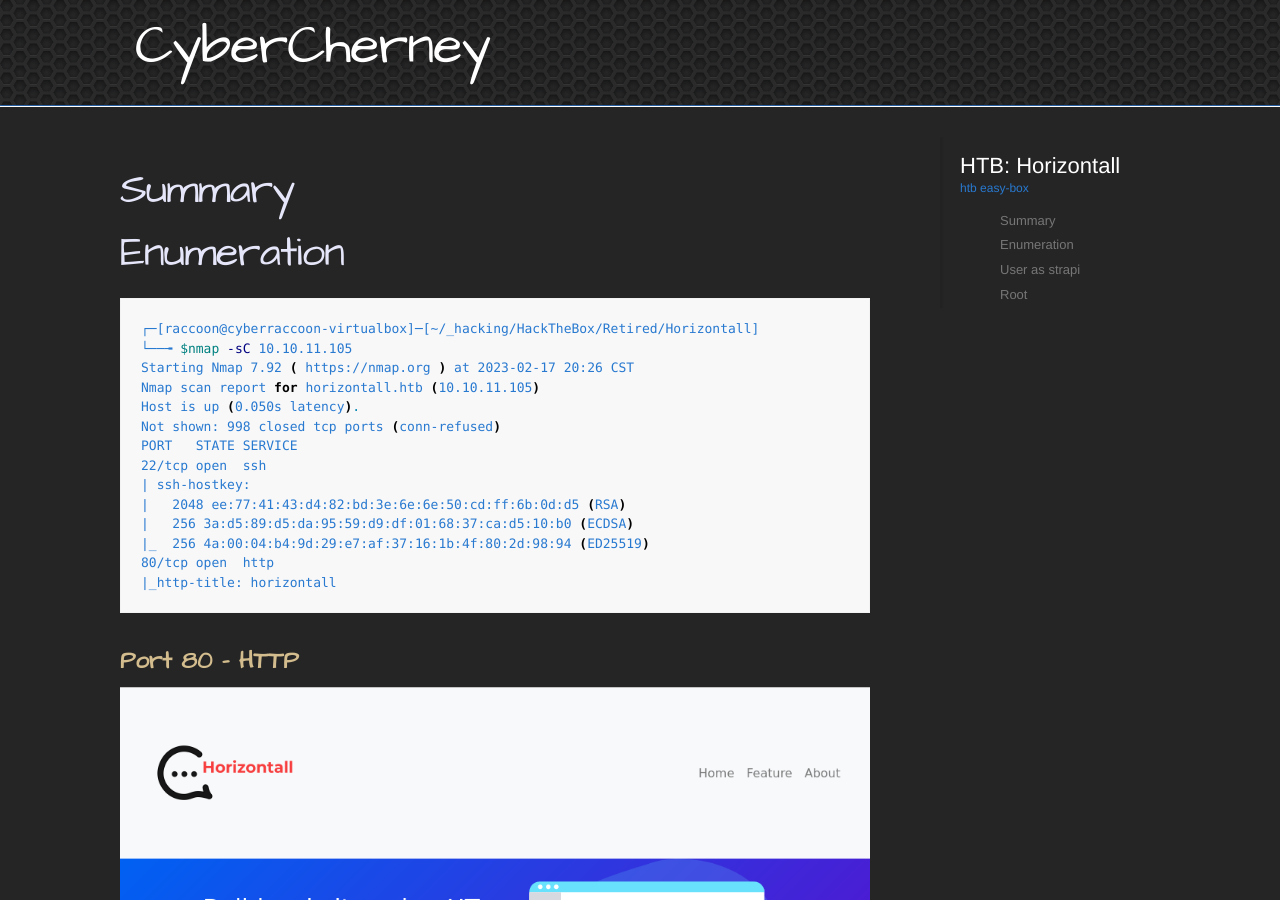
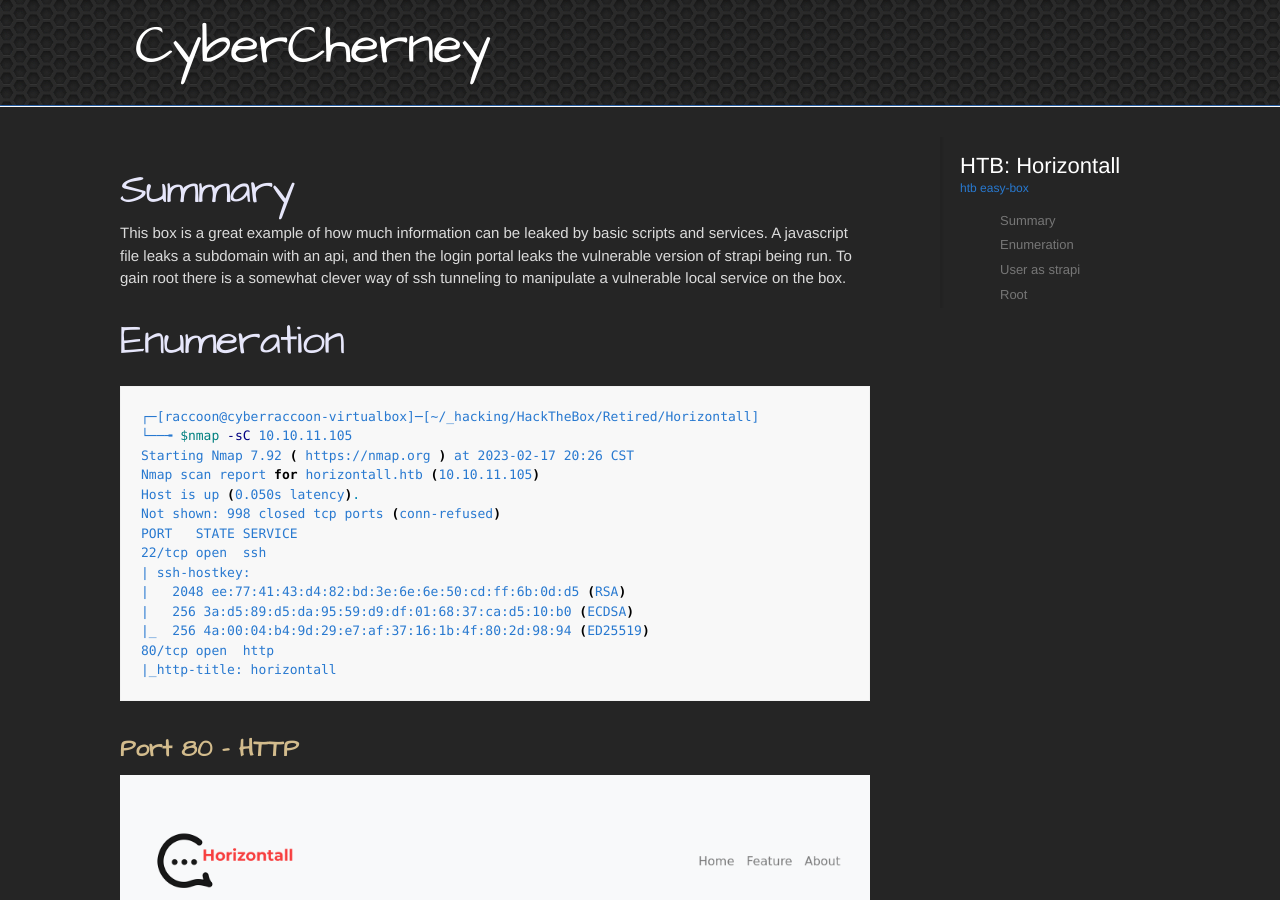
Before and after one commit to CyberCherney/cybercherney.github.io, a Jekyll site: the page built from _posts/2023-2-17-HTB_Horizontall.md, in a window 1280 px wide and 900 px high. Built offline with Jekyll 4.4.1, drawn with Linux system fonts in a browser that asks for light colours.

Commit message:
added summary for HTB: Horizontall

```diff
--- a/_posts/2023-2-17-HTB_Horizontall.md
+++ b/_posts/2023-2-17-HTB_Horizontall.md
@@ -5,7 +5,7 @@
 date: 2023-02-17 19:55:05
 tags: htb easy-box
 icon: "assets/icons/horizontall.png"
-post_description: ""
+post_description: "This box is a great example of how much information can be leaked by basic scripts and services. A javascript file leaks a subdomain with an api, and then the login portal leaks the vulnerable version of strapi being run. To gain root there is a somewhat clever way of ssh tunneling to manipulate a vulnerable local service on the box."
 ---
 
 <h1>Summary</h1>
```
Also changed, not shown: other parts of _posts/2023-2-17-HTB_Horizontall.md (+2 -0 lines).
